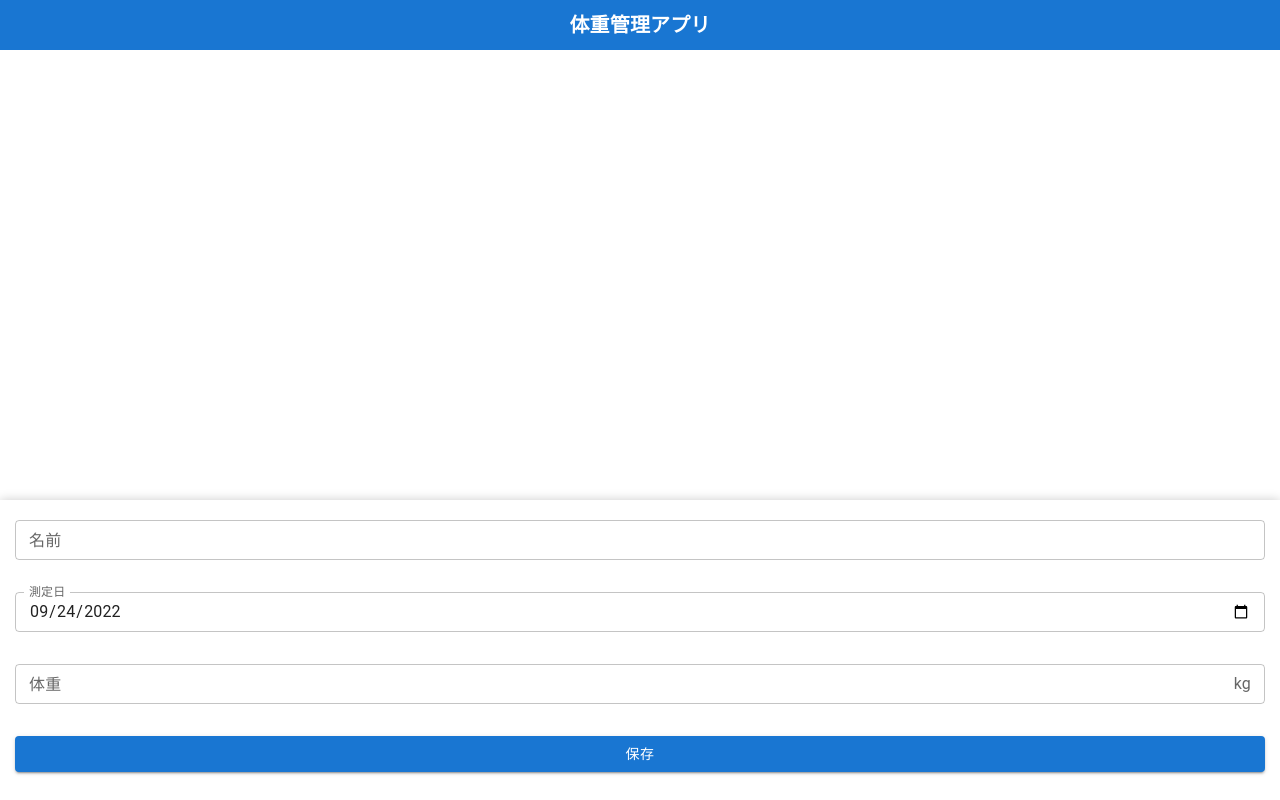
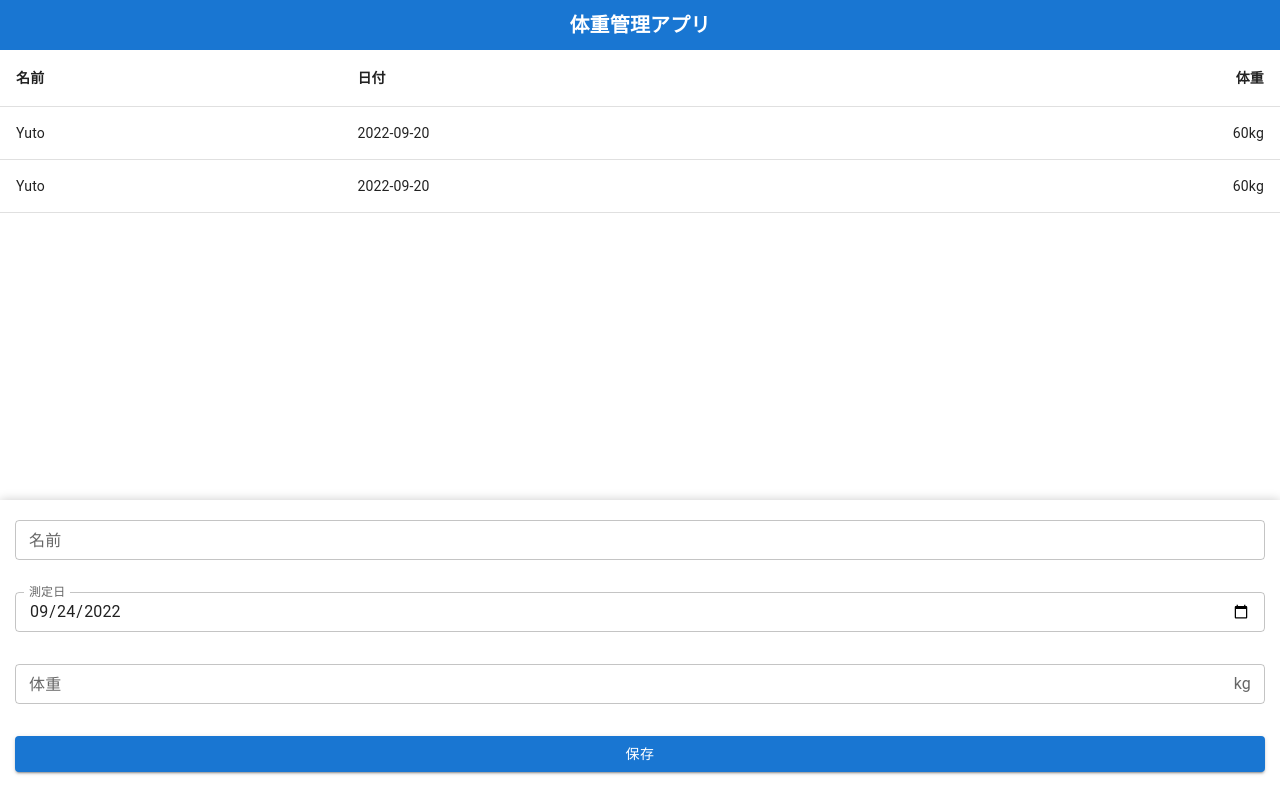
Before and after one commit to marieono/vite-react-sample, a React (Vite) app: page / in a window 1280 px wide. Built offline with nearby package versions, Linux system fonts and the light colour scheme.

Commit message:
表作成

```diff
--- a/src/App.tsx
+++ b/src/App.tsx
@@ -1,11 +1,13 @@
 import { Box } from "@mui/material"
 import Header from "./Header"
 import WeightForm from "./WeightForm"
+import WeightTable from "./WeightTable"
 
 function App() {
   return (
     <>
       <Header />
+      <WeightTable />
       <WeightForm />
     </>
   )
--- /dev/null
+++ b/src/WeightTable.tsx
@@ -0,0 +1,31 @@
+import { Table, TableBody, TableCell, TableHead, TableRow } from "@mui/material"
+
+const WeightTable = () => {
+  return (
+    <Table>
+      <TableHead>
+        <TableRow>
+          <TableCell sx={{ fontWeight: "bold" }}>名前</TableCell>
+          <TableCell sx={{ fontWeight: "bold" }}>日付</TableCell>
+          <TableCell sx={{ fontWeight: "bold" }} align="right">
+            体重
+          </TableCell>
+        </TableRow>
+      </TableHead>
+      <TableBody>
+        <TableRow>
+          <TableCell>Yuto</TableCell>
+          <TableCell>2022-09-20</TableCell>
+          <TableCell align="right">60kg</TableCell>
+        </TableRow>
+        <TableRow>
+          <TableCell>Yuto</TableCell>
+          <TableCell>2022-09-20</TableCell>
+          <TableCell align="right">60kg</TableCell>
+        </TableRow>
+      </TableBody>
+    </Table>
+  )
+}
+
+export default WeightTable
```
